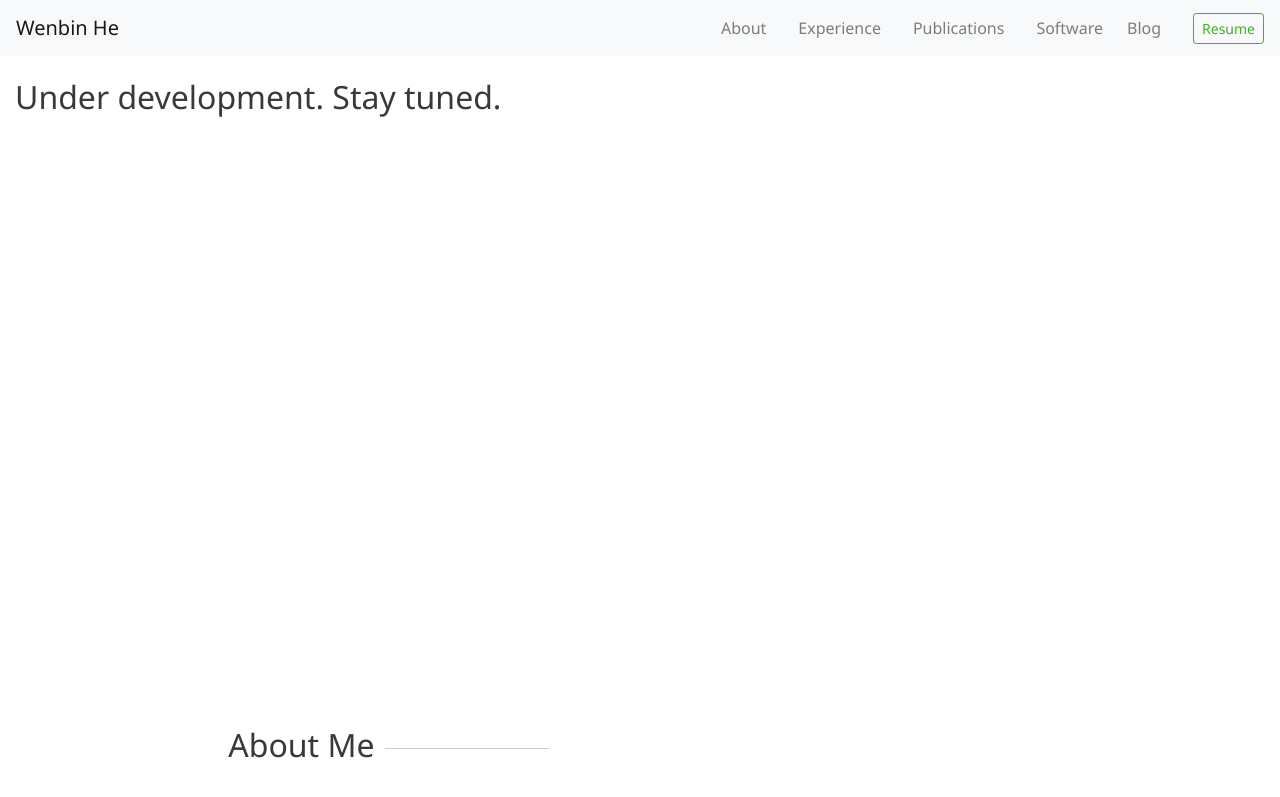
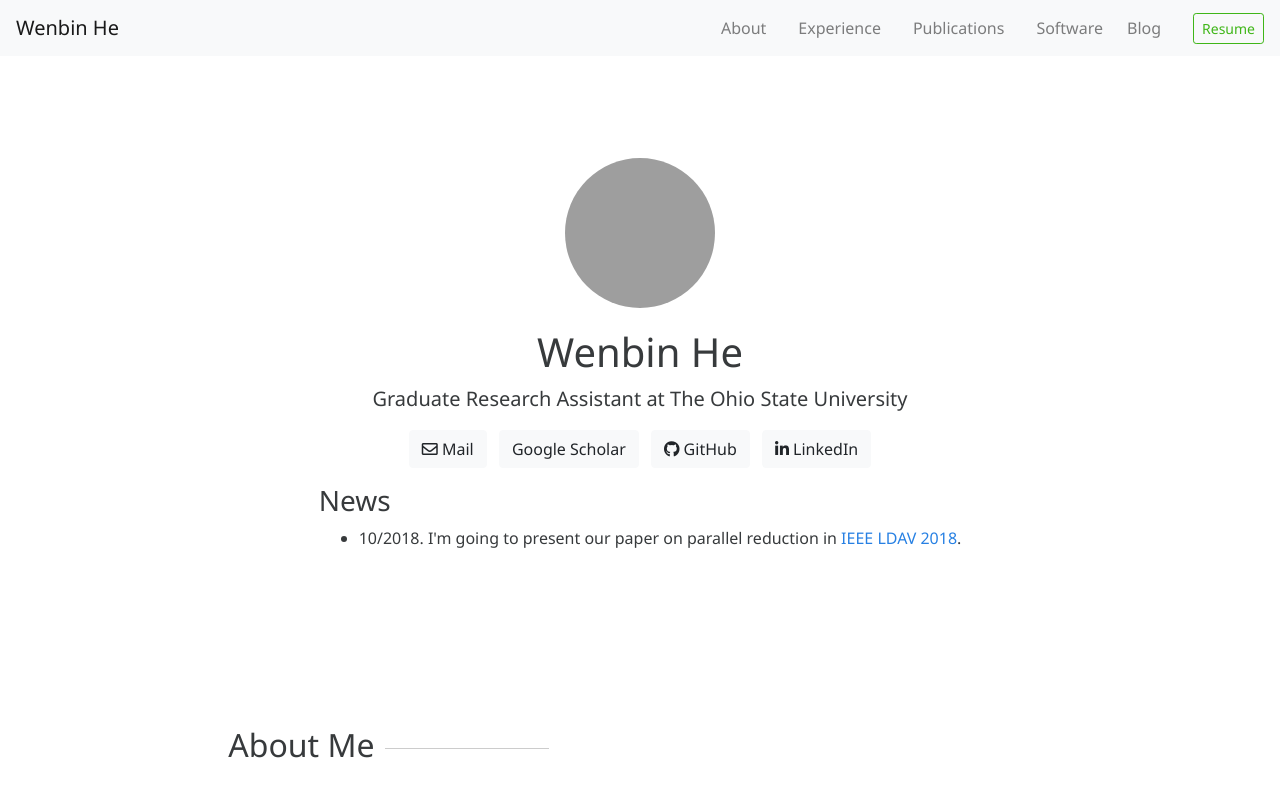
Before and after one commit to hewenbin/hewenbin.github.io, a Jekyll site: the page built from index.html, in a window 1280 px wide and 900 px high. Shown: the top 797 px of the window. Built offline with Jekyll 4.4.1, drawn with Linux system fonts in a browser that asks for light colours; nearby versions of some CDN libraries; a style sheet for code colours, icons or effects is not loaded; grey boxes are pictures that could not be loaded.

Commit message:
Add home

```diff
--- a/_includes/head.html
+++ b/_includes/head.html
@@ -3,6 +3,8 @@
   <meta http-equiv="X-UA-Compatible" content="IE=edge">
   <meta name="viewport" content="width=device-width, initial-scale=1">
   {%- seo -%}
+  <link rel="stylesheet" href="https://use.fontawesome.com/releases/v5.3.1/css/all.css" integrity="sha384-mzrmE5qonljUremFsqc01SB46JvROS7bZs3IO2EmfFsd15uHvIt+Y8vEf7N7fWAU" crossorigin="anonymous">
+  <link rel="stylesheet" href="https://cdn.rawgit.com/jpswalsh/academicons/master/css/academicons.min.css">
   <link rel="stylesheet" href="{{ "/assets/main.css" | relative_url }}">
   {%- feed_meta -%}
   {%- if jekyll.environment == "production" and site.google_analytics -%}
--- a/_includes/home.html
+++ b/_includes/home.html
@@ -1 +1,29 @@
-<h2>Under development. Stay tuned.</h2>
+<img src="{{ "/assets/img/portrait.jpg" | relative_url }}" class="mx-auto d-block rounded-circle" alt="portrait" width="150" height="150" style="margin-top: 80px; margin-bottom: 20px;">
+
+<h1 class="text-center">Wenbin He</h1>
+<!-- <h2 class="text-center text-secondary">Researcher and Software Engineer</h2> -->
+<p class="text-center lead">Graduate Research Assistant at The Ohio State University</p>
+
+<p class="text-center">
+  <a class="btn btn-light mx-1" href="mailto:hewenbin.495@gmail.com" target="_blank" role="button">
+    <i class="far fa-envelope"></i> Mail
+  </a>
+  <a class="btn btn-light mx-1" href="https://scholar.google.com/citations?user=BQG5angAAAAJ&hl=en" target="_blank" role="button">
+    <i class="ai ai-google-scholar"></i> Google Scholar
+  </a>
+  <a class="btn btn-light mx-1" href="https://github.com/hewenbin" target="_blank" role="button">
+    <i class="fab fa-github"></i> GitHub
+  </a>
+  <a class="btn btn-light mx-1" href="https://www.linkedin.com/in/wenbin-he-311906166/" target="_blank" role="button">
+    <i class="fab fa-linkedin-in"></i> LinkedIn
+  </a>
+</p>
+
+<h3>News</h3>
+<ul>
+
+  <li><p>
+    10/2018. I'm going to present our paper on parallel reduction in <a href="http://ldav.org/" target="_blank">IEEE LDAV 2018</a>.
+  </p></li>
+
+</ul>
--- a/index.html
+++ b/index.html
@@ -2,9 +2,9 @@
 layout: default
 ---
 
-<div class="row">
+<div class="row justify-content-center">
   <span class="anchor" id="home"></span>
-  <div class="col my-4 scroll_section">
+  <div class="col-md-auto my-4 scroll_section">
     {%- include home.html -%}
   </div>
 </div>
```
Also changed, not shown: 1 other file.
